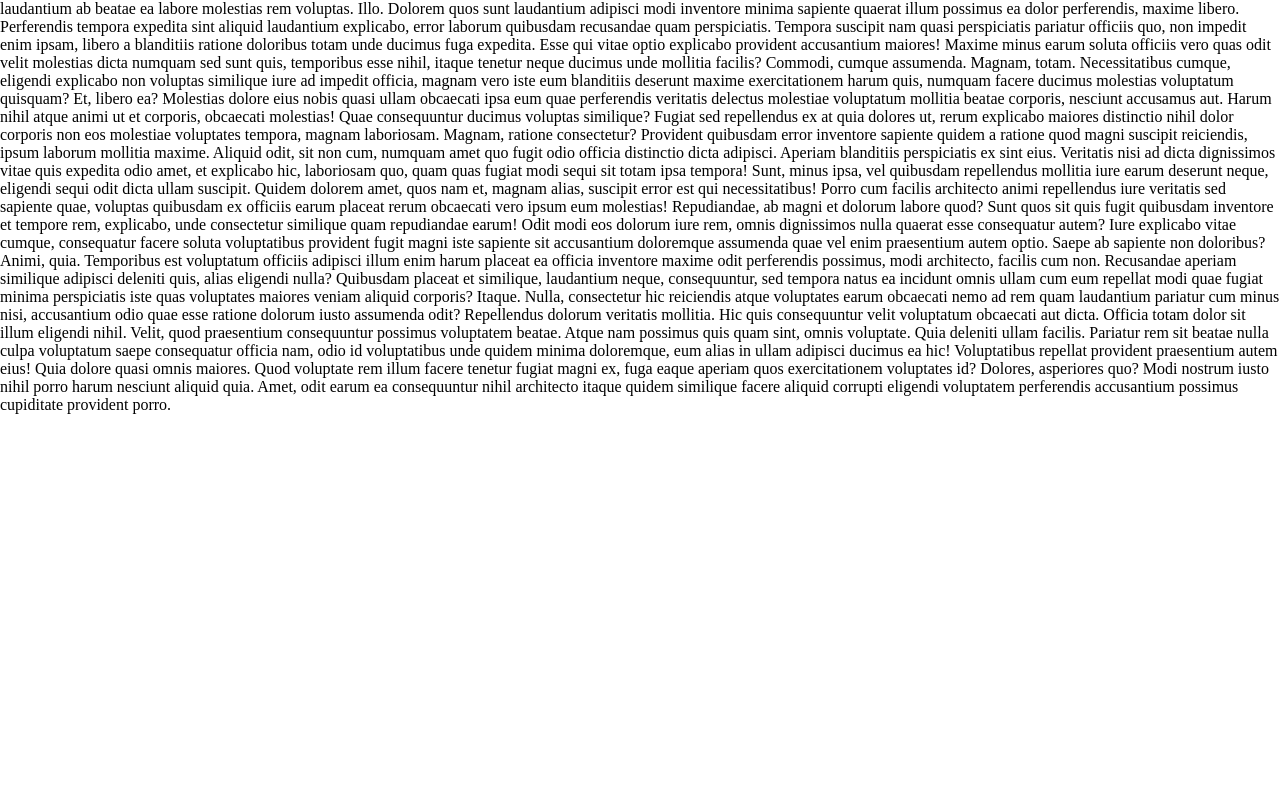
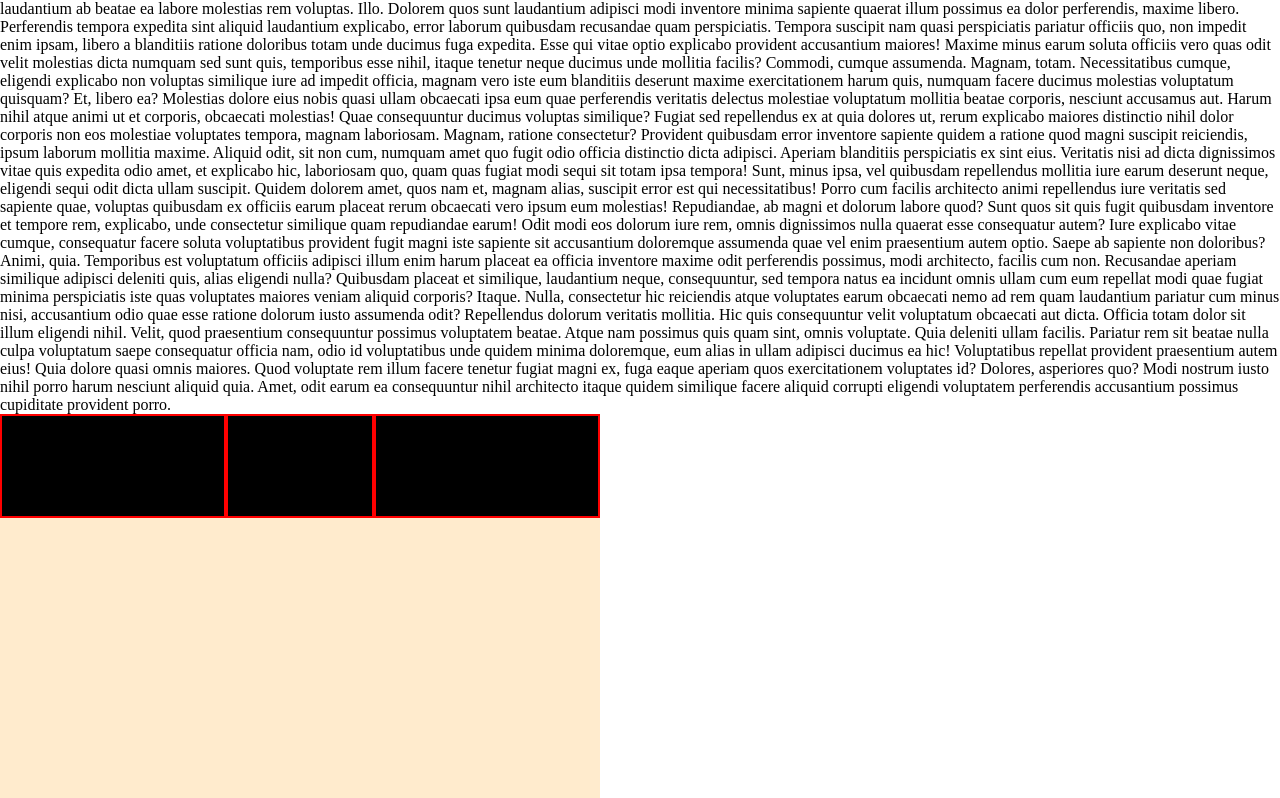
Before and after one commit to AbulQasimbintariq/LearnPython, a plain HTML site: page CSSwithSharada/index.html in a window 1280 px wide. Shown: the part 2002-2800 px from the top of the page. Before the commit the page ends 2416 px from the top, so only its background shows below. Drawn offline with Linux system fonts and the light colour scheme.

Commit message:
add code

```diff
--- a/CSSwithSharada/index.html
+++ b/CSSwithSharada/index.html
@@ -122,6 +122,13 @@
         Modi nostrum iusto nihil porro harum nesciunt aliquid quia. Amet, odit earum ea consequuntur nihil architecto itaque quidem similique facere aliquid corrupti eligendi voluptatem perferendis accusantium possimus cupiditate provident porro.
     </p>
 
+    <div class="mainbox" style="background-color: blanchedalmond;">
+        <div id="box-1" class="insidebox" style="background-color: black;"></div>
+        <div id="box-2" class="insidebox" style="background-color: black;"></div>
+        <div id="box-3" class="insidebox" style="background-color: black;"></div>
+    </div>
+
+
 
 </body>
 </html>
--- a/CSSwithSharada/style.css
+++ b/CSSwithSharada/style.css
@@ -11,7 +11,52 @@ h1{
     background-color: black;
     padding: 5px 0;
     margin: 5px 0;
+    /* transition-property: all;
+    transition-duration: 3s;
+    transition-timing-function: steps(3);
+    transition-delay: 1s ; */
+    /* transform: rotate(45deg); */
+    /* rotate: x 90deg; */
+    /* rotate: y 90deg; */
+    /* rotate: z 90deg; will be visible */
+    /* animation: name duration timing-function delay iteration-count direction fill-mode; Short Hand */
+    animation-name: changeColor;
+    animation-duration: 0.25s;
+    animation-timing-function: ease-in;
+    animation-delay: 1s;
+    animation-iteration-count: infinite;
 }
+
+/* @keyframes changeColor{  */
+  /* to apply this we use animation property */
+
+    /* from {
+        background-color: black;
+    }
+    to{
+        background-color: pink;
+    }
+}   */
+
+/* another way of write the above keyframe with more feature */
+
+@keyframes changeColor{
+    0%{
+        color: red;
+    }
+    50%{
+        color: pink;
+    }
+    100%{
+        color: white;
+    }
+}
+
+/* h1:hover{
+    color:blue;
+    transform: translateX(50px);
+
+} */
 
 #h2{
     text-align: center;
@@ -67,6 +112,35 @@ h1{
     background-color: yellow;
     border-radius: 20px;
     top: 0px;
-    left: 10px;
+    left: 1 0px;
 
 }
+
+
+.mainbox{
+    width: 600px;
+    height: 600px;
+    display: flex;
+    justify-content: center;
+    align-items: start; /* center just item and make space */
+    /* align-content: start;center all item and make no space */
+    /* flex-wrap: wrap; */
+}
+
+.insidebox{
+    width: 300px;
+    height: 100px;
+    display: inline-block;
+    border: 2px solid red;
+}
+
+#box-1{
+/* align across cross axis */
+    /* align-self: center;   */
+    flex-grow: 1; /*cover all vacent space*/
+}
+
+#box-2{
+
+    flex-shrink: 2; /*this box 2 time shrink when other boxs cover large space*/
+}
```
